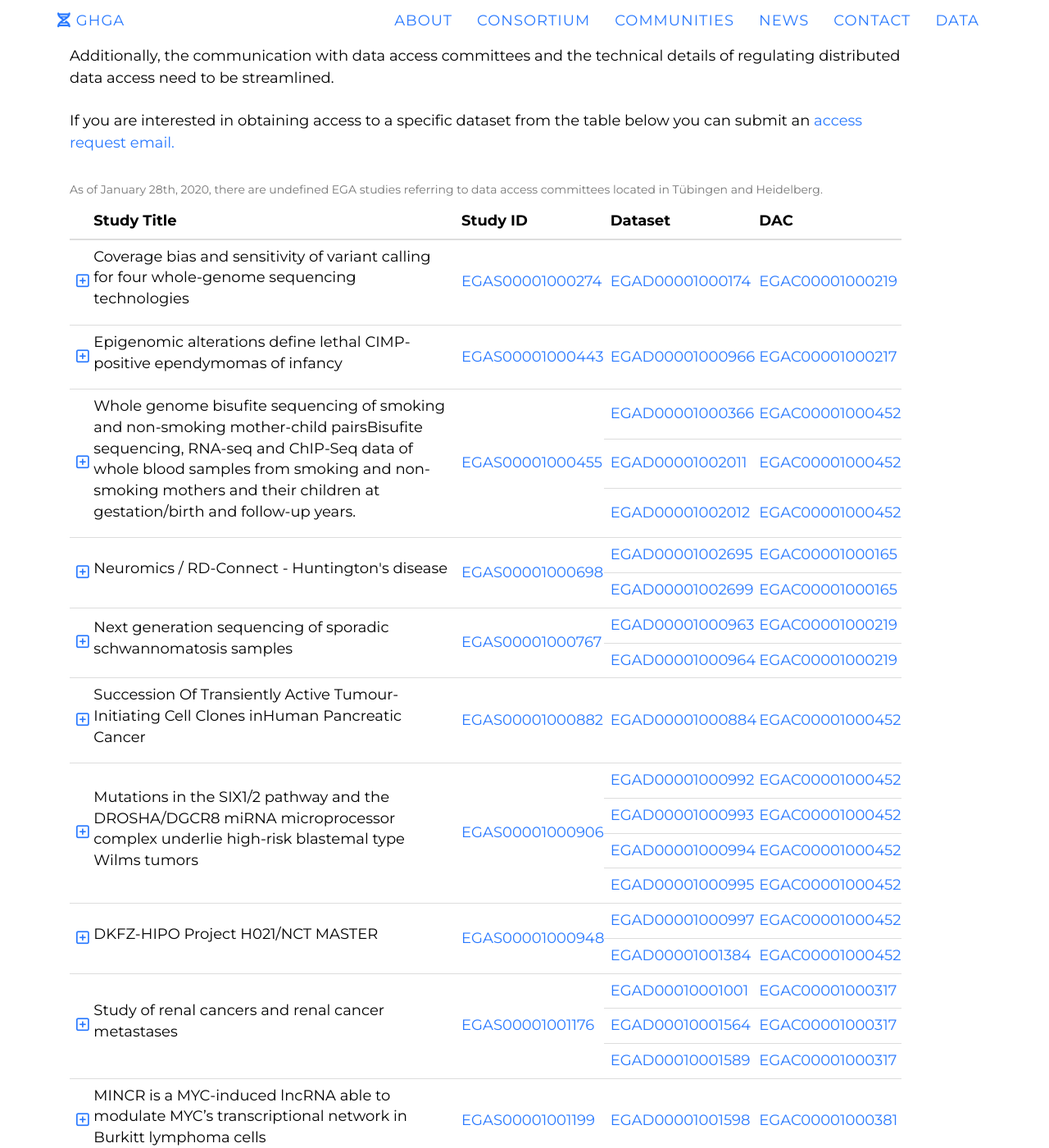
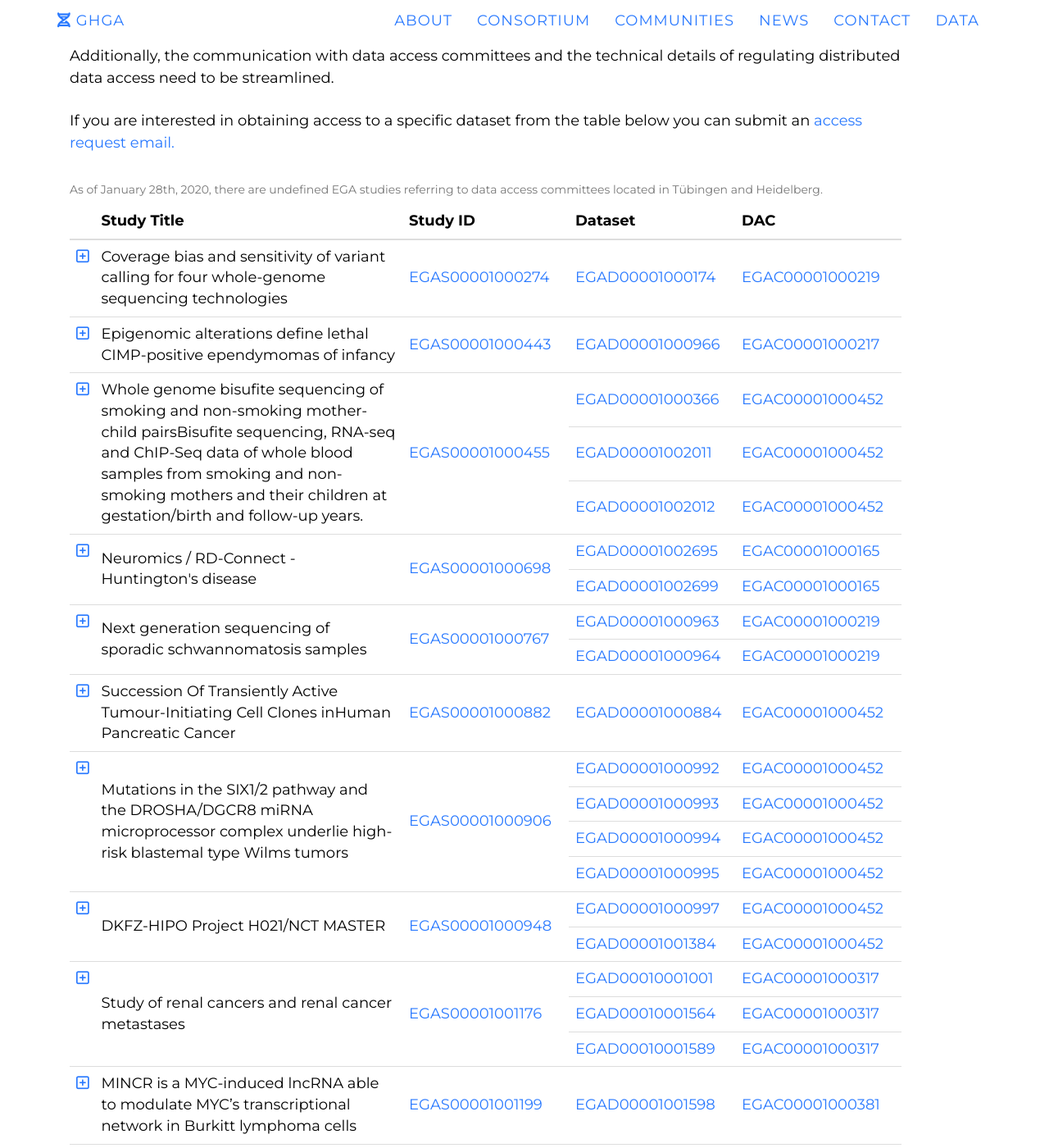
Before and after one commit to ghga-de/online, a Jekyll site: the page built from data.html, in a window 1280 px wide and 1400 px high, scrolled down 373 px. Shown: the whole window at 82% size. Built offline with Jekyll 4.4.1, drawn with Linux system fonts in a browser that asks for light colours; nearby versions of some CDN libraries.

Commit message:
Added right-ellipsis via CSS styles to identifier columns.

```diff
--- a/_includes/css/custom.css
+++ b/_includes/css/custom.css
@@ -9,6 +9,8 @@
 .StudyCell {
   vertical-align: top;
   align-content: center;
+  overflow: hidden;
+  text-overflow: ellipsis;
 }
 
 .StudyDescriptionCell {
--- a/js/data.js
+++ b/js/data.js
@@ -46,7 +46,6 @@
     ? m("td", {
           rowspan: study.datasets.length,
           class: "StudyCell",
-          style: "padding-bottom:1em"
         }, study.title)
     : null;
 }
@@ -78,7 +77,7 @@
   return idx == 0
     ? m("td", {
           rowspan: study.datasets.length,
-          class: "StudyCell"
+          // class: "StudyCell"
         }, m("a", {
                   class: "DescriptionToggle",
                   targetId: "description-" + study.egaStableId,
@@ -122,11 +121,11 @@
             m("caption", "As of January 28th, 2020, there are " + studies.size + " EGA studies referring to data access committees located in Tübingen and Heidelberg."),
                 m("thead",
                     m("tr", [
-                        m("th", { width: "2%"}, ""),
-                        m("th", { width: "42%"}, "Study Title"),
-                        m("th", { width: "17%", align: "center"}, "Study ID"),
-                        m("th", { width: "17%", align: "center"}, "Dataset"),
-                        m("th", { width: "17%", align: "center"}, "DAC")
+                        m("th", { width: "3%"}, ""),
+                        m("th", "Study Title"),
+                        m("th", { width: "20%", align: "center"}, "Study ID"),
+                        m("th", { width: "20%", align: "center"}, "Dataset"),
+                        m("th", { width: "20%", align: "center"}, "DAC")
                     ])
                 ),
                 m("tbody",
```
